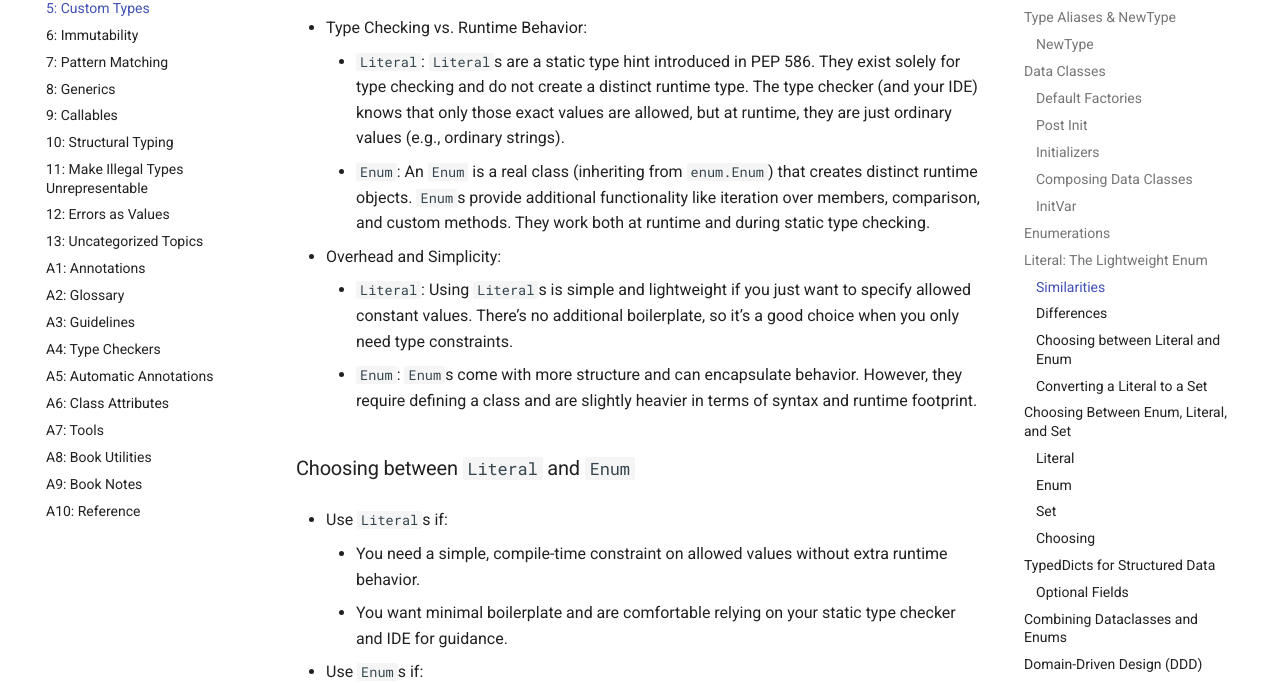
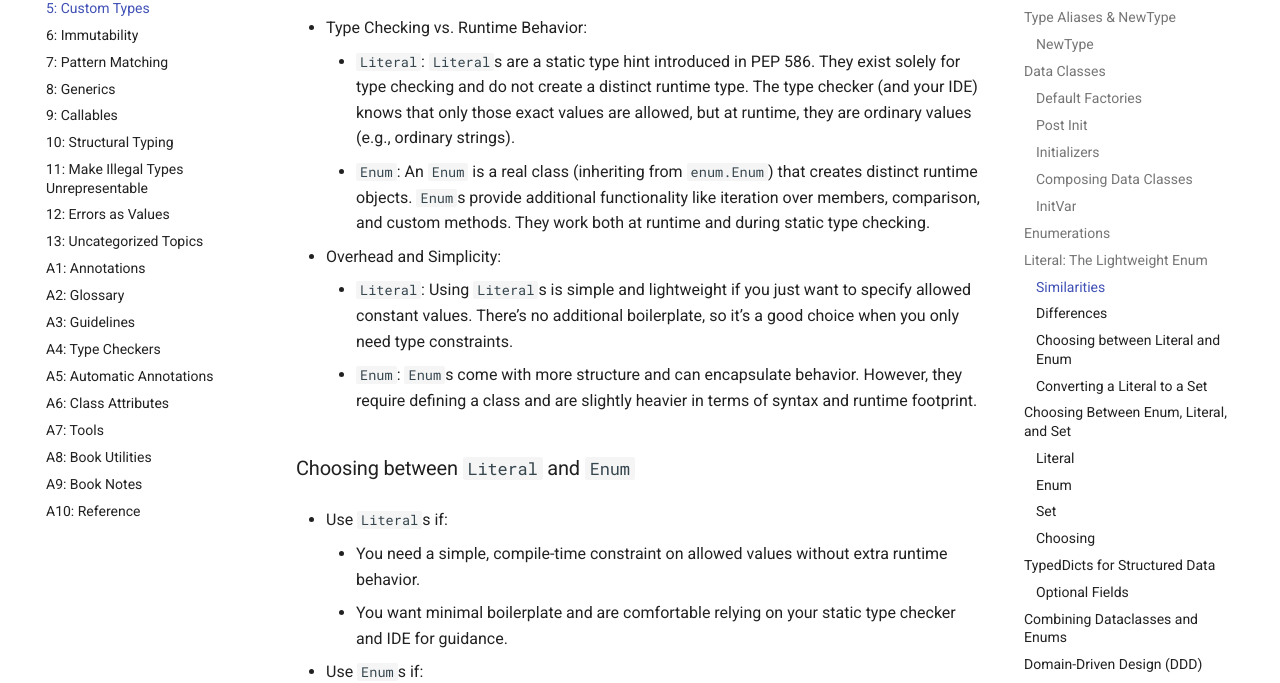
Before and after one commit to ThinkingInTypes/ThinkingInTypes.github.io, an MkDocs documentation site: the page built from Chapters/C05_Custom_Types.md, in a window 1280 px wide and 1400 px high, scrolled down 16705 px. Shown: the part 208-891 px from the top of the window. Built offline with MkDocs 1.6.1 and Material for MkDocs 9.7.7, drawn with Linux system fonts in a browser that asks for light colours; comment, search, counter and statistics services are not loaded; some of the changed text lies outside the part shown.

Commit message:
Update C05_Custom_Types.md

````diff
--- a/Chapters/C05_Custom_Types.md
+++ b/Chapters/C05_Custom_Types.md
@@ -125,7 +125,8 @@
 ```
 
 This approach centralizes validation yet remains cumbersome.
-Each method interacting with the attribute still requires pre-and post-condition checks, cluttering the code and potentially introducing errors if a developer neglects these checks.
+Each method interacting with the attribute still requires pre-and post-condition checks,
+cluttering the code and potentially introducing errors if a developer neglects these checks.
 
 ## Type Aliases & `NewType`
 
@@ -832,8 +833,10 @@
 ### Differences
 
 - Type Checking vs. Runtime Behavior:
-    - `Literal`:
-      `Literal`s are a static type hint introduced in PEP 586. They exist solely for type checking and do not create a distinct runtime type. The type checker (and your IDE) knows that only those exact values are allowed, but at runtime, they are just ordinary values (e.g., ordinary strings).
+    - `Literal`: `Literal`s are a static type hint introduced in PEP 586.
+      They exist solely for type checking and do not create a distinct runtime type.
+      The type checker (and your IDE) knows that only those exact values are allowed, but at runtime,
+      they are ordinary values (e.g., ordinary strings).
     - `Enum`: An `Enum` is a real class (inheriting from `enum.Enum`) that creates distinct runtime objects. `Enum`s provide additional functionality like iteration over members, comparison, and custom methods. They work both at runtime and during static type checking.
 
 - Overhead and Simplicity:
````
Also changed, not shown: other parts of Chapters/C05_Custom_Types.md (+2 -2 lines).
